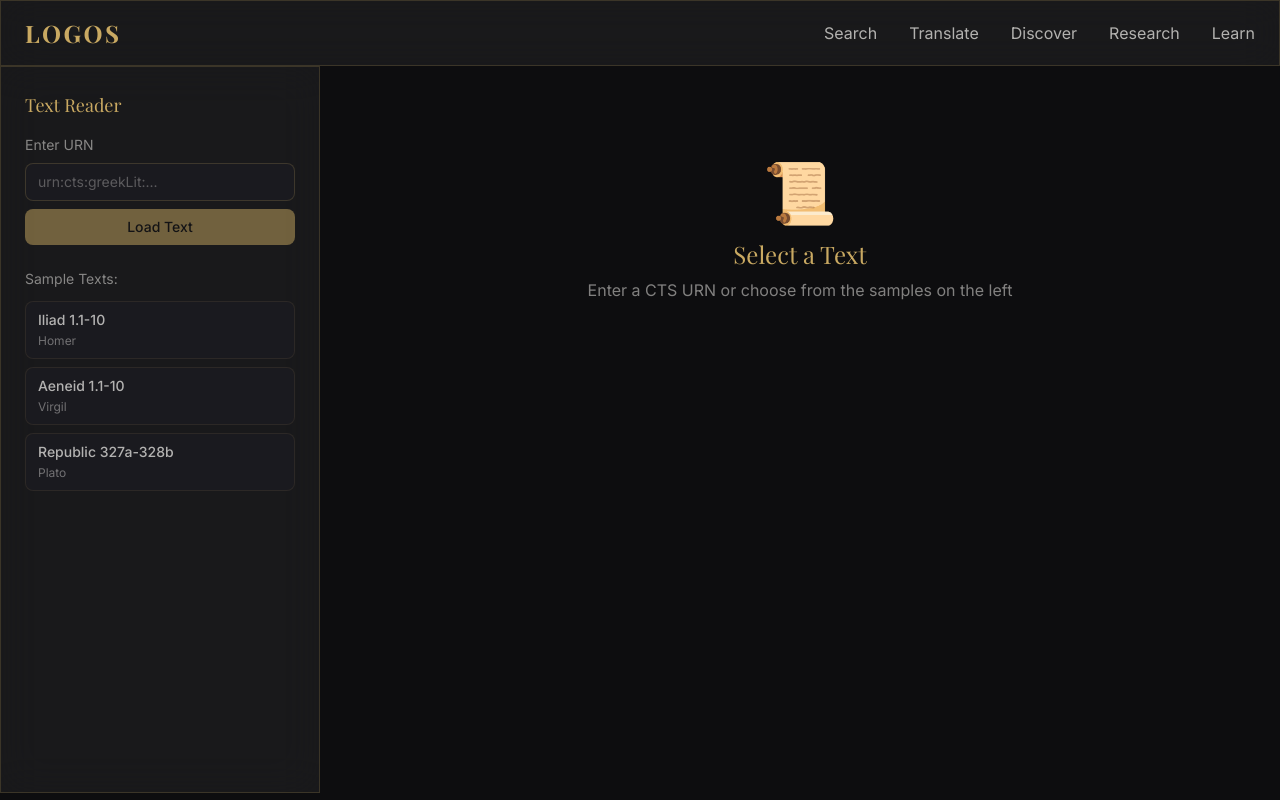
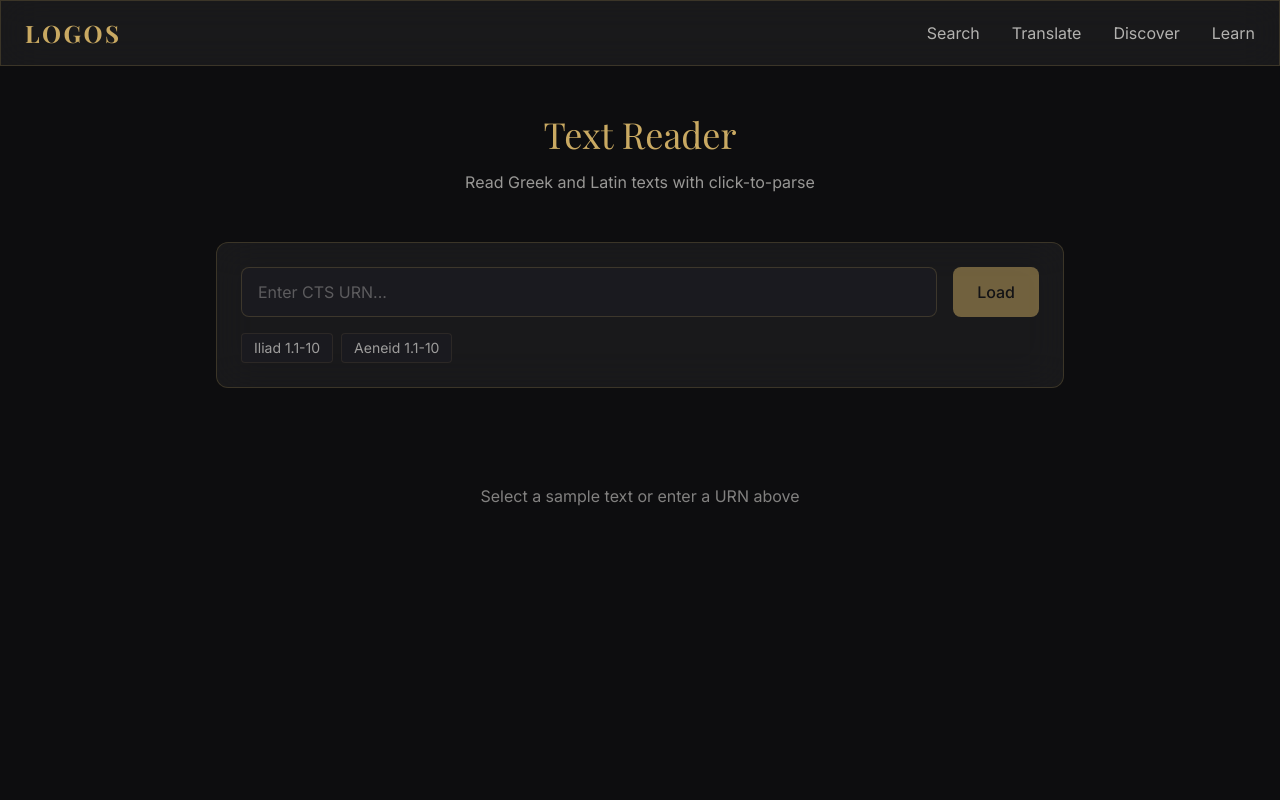
Before and after one commit to etvaid/logos, a Next.js app in the folder apps/web/: page /reader in a window 1280 px wide. Built offline with nearby package versions, Linux system fonts and the light colour scheme; a web font is replaced by a local one.

Commit message:
Fix reader page Suspense boundary

```diff
--- a/apps/web/app/reader/page.tsx
+++ b/apps/web/app/reader/page.tsx
@@ -1,12 +1,12 @@
 'use client'
 
-import { useState, useEffect } from 'react'
+import { useState, useEffect, Suspense } from 'react'
 import Link from 'next/link'
 import { useSearchParams } from 'next/navigation'
 
 const API_BASE = 'https://logos-production-ef2b.up.railway.app'
 
-export default function ReaderPage() {
+function ReaderContent() {
   const searchParams = useSearchParams()
   const urnParam = searchParams.get('urn')
 
@@ -14,13 +14,9 @@ export default function ReaderPage() {
   const [text, setText] = useState<any>(null)
   const [loading, setLoading] = useState(false)
   const [selectedWord, setSelectedWord] = useState<any>(null)
-  const [intertexts, setIntertexts] = useState<any[]>([])
-  const [showIntertexts, setShowIntertexts] = useState(false)
 
   useEffect(() => {
-    if (urnParam) {
-      fetchText(urnParam)
-    }
+    if (urnParam) fetchText(urnParam)
   }, [urnParam])
 
   const fetchText = async (textUrn: string) => {
@@ -29,11 +25,6 @@ export default function ReaderPage() {
       const response = await fetch(`${API_BASE}/api/texts/${encodeURIComponent(textUrn)}`)
       const data = await response.json()
       setText(data)
-
-      // Also fetch intertexts
-      const interResponse = await fetch(`${API_BASE}/api/intertexts/${encodeURIComponent(textUrn)}`)
-      const interData = await interResponse.json()
-      setIntertexts(interData.intertexts || [])
     } catch (err) {
       setText(null)
     } finally {
@@ -41,195 +32,78 @@ export default function ReaderPage() {
     }
   }
 
-  const handleWordClick = async (word: string, lang: string) => {
-    try {
-      const response = await fetch(`${API_BASE}/api/parse/${encodeURIComponent(word)}?lang=${lang}`)
-      const data = await response.json()
-      setSelectedWord(data)
-    } catch (err) {
-      setSelectedWord(null)
-    }
-  }
-
   const sampleTexts = [
-    { urn: 'urn:cts:greekLit:tlg0012.tlg001.perseus-grc1:1.1-1.10', title: 'Iliad 1.1-10', author: 'Homer' },
-    { urn: 'urn:cts:latinLit:phi0690.phi003.perseus-lat1:1.1-1.10', title: 'Aeneid 1.1-10', author: 'Virgil' },
-    { urn: 'urn:cts:greekLit:tlg0059.tlg030.perseus-grc1:327a-328b', title: 'Republic 327a-328b', author: 'Plato' },
+    { urn: 'urn:cts:greekLit:tlg0012.tlg001:1.1-1.10', title: 'Iliad 1.1-10', author: 'Homer' },
+    { urn: 'urn:cts:latinLit:phi0690.phi003:1.1-1.10', title: 'Aeneid 1.1-10', author: 'Virgil' },
   ]
 
+  return (
+    <div className="max-w-4xl mx-auto px-6 py-12">
+      <div className="text-center mb-12">
+        <h1 className="font-serif text-4xl text-gold mb-4">Text Reader</h1>
+        <p className="text-marble/60">Read Greek and Latin texts with click-to-parse</p>
+      </div>
+
+      <div className="glass rounded-xl p-6 mb-8">
+        <div className="flex gap-4">
+          <input
+            type="text"
+            value={urn}
+            onChange={(e) => setUrn(e.target.value)}
+            placeholder="Enter CTS URN..."
+            className="flex-1 bg-obsidian-light border border-gold/20 rounded-lg px-4 py-3 text-marble placeholder-marble/30 focus:outline-none"
+          />
+          <button
+            onClick={() => fetchText(urn)}
+            disabled={!urn || loading}
+            className="px-6 py-3 bg-gold text-obsidian rounded-lg font-medium hover:bg-gold-light disabled:opacity-50"
+          >
+            {loading ? 'Loading...' : 'Load'}
+          </button>
+        </div>
+        <div className="flex gap-2 mt-4">
+          {sampleTexts.map((s, i) => (
+            <button key={i} onClick={() => { setUrn(s.urn); fetchText(s.urn) }}
+              className="px-3 py-1 bg-obsidian-light border border-gold/10 rounded text-marble/60 text-sm hover:text-gold">
+              {s.title}
+            </button>
+          ))}
+        </div>
+      </div>
+
+      {text && (
+        <div className="glass rounded-xl p-8">
+          <h2 className="font-serif text-xl text-gold mb-4">{text.work || 'Text'}</h2>
+          <p className="font-greek text-2xl text-gold leading-loose">{text.content}</p>
+        </div>
+      )}
+
+      {!text && !loading && (
+        <div className="text-center py-16 text-marble/50">
+          Select a sample text or enter a URN above
+        </div>
+      )}
+    </div>
+  )
+}
+
+export default function ReaderPage() {
   return (
     <main className="min-h-screen bg-obsidian">
       <nav className="glass border-b border-gold/10 px-6 py-4 sticky top-0 z-50">
         <div className="max-w-7xl mx-auto flex justify-between items-center">
           <Link href="/" className="font-serif text-2xl font-bold text-gold tracking-widest">LOGOS</Link>
           <div className="flex items-center gap-8">
-            <Link href="/search" className="text-marble/70 hover:text-gold transition-colors">Search</Link>
-            <Link href="/translate" className="text-marble/70 hover:text-gold transition-colors">Translate</Link>
-            <Link href="/discover" className="text-marble/70 hover:text-gold transition-colors">Discover</Link>
-            <Link href="/research" className="text-marble/70 hover:text-gold transition-colors">Research</Link>
-            <Link href="/learn" className="text-marble/70 hover:text-gold transition-colors">Learn</Link>
+            <Link href="/search" className="text-marble/70 hover:text-gold">Search</Link>
+            <Link href="/translate" className="text-marble/70 hover:text-gold">Translate</Link>
+            <Link href="/discover" className="text-marble/70 hover:text-gold">Discover</Link>
+            <Link href="/learn" className="text-marble/70 hover:text-gold">Learn</Link>
           </div>
         </div>
       </nav>
-
-      <div className="flex h-[calc(100vh-73px)]">
-        {/* Sidebar */}
-        <div className="w-80 glass border-r border-gold/10 p-6 overflow-y-auto">
-          <h2 className="font-serif text-lg text-gold mb-4">Text Reader</h2>
-
-          <div className="mb-6">
-            <label className="text-marble/50 text-sm block mb-2">Enter URN</label>
-            <input
-              type="text"
-              value={urn}
-              onChange={(e) => setUrn(e.target.value)}
-              placeholder="urn:cts:greekLit:..."
-              className="w-full bg-obsidian-light border border-gold/20 rounded-lg px-3 py-2 text-marble text-sm placeholder-marble/30 focus:outline-none"
-            />
-            <button
-              onClick={() => fetchText(urn)}
-              disabled={!urn || loading}
-              className="w-full mt-2 px-4 py-2 bg-gold text-obsidian rounded-lg font-medium hover:bg-gold-light transition-colors disabled:opacity-50 text-sm"
-            >
-              {loading ? 'Loading...' : 'Load Text'}
-            </button>
-          </div>
-
-          <div className="mb-6">
-            <p className="text-marble/50 text-sm mb-3">Sample Texts:</p>
-            <div className="space-y-2">
-              {sampleTexts.map((sample, i) => (
-                <button
-                  key={i}
-                  onClick={() => {
-                    setUrn(sample.urn)
-                    fetchText(sample.urn)
-                  }}
-                  className="w-full text-left px-3 py-2 bg-obsidian-light border border-gold/10 rounded-lg text-marble/70 hover:text-gold hover:border-gold/30 transition-colors text-sm"
-                >
-                  <span className="block font-medium">{sample.title}</span>
-                  <span className="text-marble/40 text-xs">{sample.author}</span>
-                </button>
-              ))}
-            </div>
-          </div>
-
-          {/* Intertexts Panel */}
-          {intertexts.length > 0 && (
-            <div>
-              <button
-                onClick={() => setShowIntertexts(!showIntertexts)}
-                className="flex justify-between items-center w-full text-left mb-3"
-              >
-                <span className="text-gold font-medium">Intertexts ({intertexts.length})</span>
-                <span className="text-marble/50">{showIntertexts ? '▼' : '▶'}</span>
-              </button>
-
-              {showIntertexts && (
-                <div className="space-y-3">
-                  {intertexts.map((inter, i) => (
-                    <div key={i} className="bg-obsidian-light rounded-lg p-3 border-l-2 border-gold/50">
-                      <span className="text-xs px-2 py-0.5 bg-gold/20 text-gold rounded">{inter.relationship_type}</span>
-                      <p className="text-marble/70 text-sm mt-2">{inter.target_translation}</p>
-                      <p className="text-marble/40 text-xs mt-1">{inter.confidence * 100}% confidence</p>
-                    </div>
-                  ))}
-                </div>
-              )}
-            </div>
-          )}
-        </div>
-
-        {/* Main Content */}
-        <div className="flex-1 p-8 overflow-y-auto">
-          {loading && (
-            <div className="text-center py-16 text-marble/50">Loading text...</div>
-          )}
-
-          {text && (
-            <div>
-              <div className="mb-6">
-                <h1 className="font-serif text-2xl text-gold">{text.work || 'Text'}</h1>
-                <p className="text-marble/50">{text.author} {text.section && `• ${text.section}`}</p>
-              </div>
-
-              <div className="glass rounded-xl p-8">
-                <p className="font-greek text-2xl text-gold leading-loose">
-                  {text.content?.split(' ').map((word: string, i: number) => (
-                    <span
-                      key={i}
-                      onClick={() => handleWordClick(word.replace(/[,.;:]/g, ''), text.language)}
-                      className="hover:bg-gold/20 px-1 rounded cursor-pointer transition-colors inline-block"
-                    >
-                      {word}{' '}
-                    </span>
-                  ))}
-                </p>
-              </div>
-            </div>
-          )}
-
-          {!text && !loading && (
-            <div className="text-center py-16">
-              <span className="text-6xl mb-4 block">📜</span>
-              <h2 className="font-serif text-2xl text-gold mb-2">Select a Text</h2>
-              <p className="text-marble/50">Enter a CTS URN or choose from the samples on the left</p>
-            </div>
-          )}
-        </div>
-
-        {/* Word Panel */}
-        {selectedWord && (
-          <div className="w-80 glass border-l border-gold/10 p-6 overflow-y-auto">
-            <div className="flex justify-between items-start mb-4">
-              <h2 className="font-serif text-2xl text-gold">{selectedWord.word}</h2>
-              <button onClick={() => setSelectedWord(null)} className="text-marble/50 hover:text-marble">✕</button>
-            </div>
-
-            <div className="space-y-4">
-              <div>
-                <span className="text-marble/50 text-sm">Lemma</span>
-                <p className="text-gold text-lg">{selectedWord.lemma}</p>
-              </div>
-
-              <div>
-                <span className="text-marble/50 text-sm">Part of Speech</span>
-                <p className="text-marble">{selectedWord.part_of_speech}</p>
-              </div>
-
-              <div>
-                <span className="text-marble/50 text-sm">Definition</span>
-                <p className="text-marble">{selectedWord.definition}</p>
-              </div>
-
-              {selectedWord.morphology && Object.keys(selectedWord.morphology).length > 0 && (
-                <div>
-                  <span className="text-marble/50 text-sm">Morphology</span>
-                  <div className="flex flex-wrap gap-2 mt-1">
-                    {Object.entries(selectedWord.morphology).map(([key, value]) => (
-                      <span key={key} className="px-2 py-1 bg-obsidian-light rounded text-sm text-marble/70">
-                        {key}: {String(value)}
-                      </span>
-                    ))}
-                  </div>
-                </div>
-              )}
-
-              <div className="pt-4 border-t border-gold/10 space-y-2">
-                <button className="w-full px-4 py-2 bg-obsidian-light text-gold rounded-lg text-sm hover:bg-gold/20 transition-colors">
-                  🔊 Pronounce
-                </button>
-                <button className="w-full px-4 py-2 bg-obsidian-light text-gold rounded-lg text-sm hover:bg-gold/20 transition-colors">
-                  📚 Add to Flashcards
-                </button>
-                <button className="w-full px-4 py-2 bg-obsidian-light text-gold rounded-lg text-sm hover:bg-gold/20 transition-colors">
-                  🔍 Find in Corpus
-                </button>
-              </div>
-            </div>
-          </div>
-        )}
-      </div>
+      <Suspense fallback={<div className="text-center py-16 text-marble/50">Loading...</div>}>
+        <ReaderContent />
+      </Suspense>
     </main>
   )
 }
```
